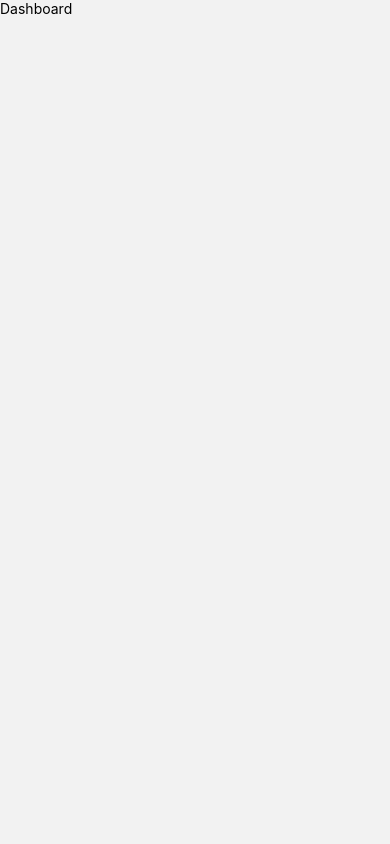
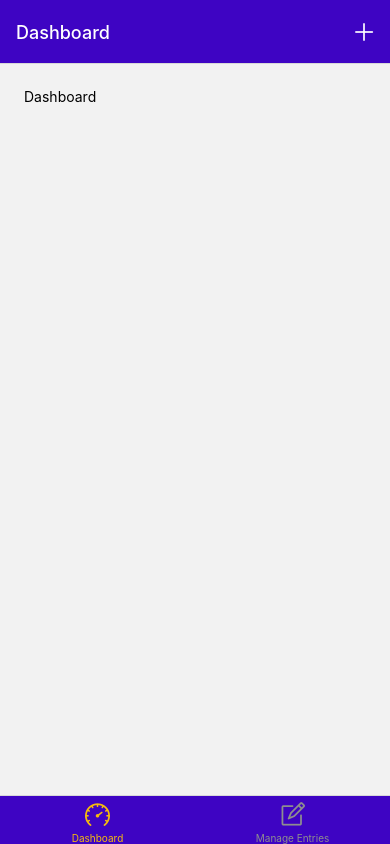
Before and after one commit to sadatakhtar/tracker-app, a React Native app: screen /DashboardScreen in a window 390 px wide. Built offline with nearby package versions, Linux system fonts and the light colour scheme.

Commit message:
Added navigation and styles some screens

```diff
--- a/App.js
+++ b/App.js
@@ -1,17 +1,19 @@
 import { StatusBar } from "expo-status-bar";
-import { StyleSheet, Text, View } from "react-native";
+import { StyleSheet } from "react-native";
 import { NavigationContainer } from "@react-navigation/native";
 import { createNativeStackNavigator } from "@react-navigation/native-stack";
 import { createBottomTabNavigator } from "@react-navigation/bottom-tabs";
+import { AntDesign } from "@expo/vector-icons";
 import Dashboard from "./screens/Dashboard";
 import RecentEntrties from "./screens/RecentEntrties";
 import ManageEntries from "./screens/ManageEntries";
 import { GlobalStyles } from "./constants/styles";
+import IconButton from "./components/UI/IconButton";
 
 const Stack = createNativeStackNavigator();
 const BottomTab = createBottomTabNavigator();
 
-function ScreensOverview() {
+function ScreensOverview({ navigation }) {
   return (
     <BottomTab.Navigator
       screenOptions={{
@@ -19,13 +21,24 @@ function ScreensOverview() {
         headerTintColor: "white",
         tabBarStyle: { backgroundColor: GlobalStyles.colors.primary500 },
         tabBarActiveTintColor: GlobalStyles.colors.accent500,
+        headerRight: ({ tintColor }) => (
+          <IconButton
+            icon="plus"
+            color={tintColor}
+            size={24}
+            onPress={() => navigation.navigate("ManageScreen")}
+          />
+        ),
       }}
     >
       <BottomTab.Screen
-        name="RecentScreen"
-        component={RecentEntrties}
+        name="DashboardScreen"
+        component={Dashboard}
         options={{
-          title: "Recent Entries",
+          title: "Dashboard",
+          tabBarIcon: ({ color, size }) => (
+            <AntDesign name="dashboard" color={color} size={size} />
+          ),
         }}
       />
       <BottomTab.Screen
@@ -33,6 +46,9 @@ function ScreensOverview() {
         component={ManageEntries}
         options={{
           title: "Manage Entries",
+          tabBarIcon: ({ color, size }) => (
+            <AntDesign name="form" color={color} size={size} />
+          ),
         }}
       />
     </BottomTab.Navigator>
@@ -46,12 +62,23 @@ export default function App() {
       <NavigationContainer>
         <Stack.Navigator
           initialRouteName="ScreensOverview"
-          screenOptions={{
-            headerShown: false,
-          }}
         >
-          <Stack.Screen name="DashboardScreen" component={Dashboard} />
-          <Stack.Screen name="ScreensOverview" component={ScreensOverview} />
+          <Stack.Screen
+            name="WelcomeScreen"
+            component={RecentEntrties}
+            options={{
+              title: "My Recent Entries",
+              headerStyle: { backgroundColor: GlobalStyles.colors.primary500 },
+              headerTintColor: "white",
+            }}
+          />
+          <Stack.Screen
+            name="ScreensOverview"
+            component={ScreensOverview}
+            options={{
+              headerShown: false,
+            }}
+          />
         </Stack.Navigator>
       </NavigationContainer>
     </>
--- /dev/null
+++ b/components/UI/IconButton.js
@@ -0,0 +1,30 @@
+import { StyleSheet, Text, View, Pressable } from "react-native";
+import { AntDesign } from "@expo/vector-icons";
+import React from "react";
+
+const IconButton = ({ icon, color, size, onPress }) => {
+  return (
+    <Pressable
+      onPress={onPress}
+      style={({ pressed }) => pressed && styles.pressed}
+    >
+      <View style={styles.container}>
+        <AntDesign name={icon} color={color} size={size} />
+      </View>
+    </Pressable>
+  );
+};
+
+export default IconButton;
+
+const styles = StyleSheet.create({
+  container: {
+    padding: 6,
+    borderRadius: 24,
+    marginHorizontal: 8,
+    marginVertical: 2,
+  },
+  pressed: {
+    opacity: 0.75,
+  },
+});
--- a/screens/Dashboard.js
+++ b/screens/Dashboard.js
@@ -3,7 +3,7 @@ import React from "react";
 
 const Dashboard = () => {
   return (
-    <View>
+    <View style={styles.container}>
       <Text>Dashboard</Text>
     </View>
   );
@@ -11,4 +11,8 @@ const Dashboard = () => {
 
 export default Dashboard;
 
-const styles = StyleSheet.create({});
+const styles = StyleSheet.create({
+  container: {
+    padding: 24,
+  },
+});
--- a/screens/ManageEntries.js
+++ b/screens/ManageEntries.js
@@ -3,7 +3,7 @@ import React from "react";
 
 const ManageEntries = () => {
   return (
-    <View>
+    <View style={styles.container}>
       <Text>ManageEntries</Text>
     </View>
   );
@@ -11,4 +11,8 @@ const ManageEntries = () => {
 
 export default ManageEntries;
 
-const styles = StyleSheet.create({});
+const styles = StyleSheet.create({
+  container: {
+    padding: 24,
+  },
+});
--- a/screens/RecentEntrties.js
+++ b/screens/RecentEntrties.js
@@ -3,7 +3,7 @@ import React from "react";
 
 const RecentEntrties = () => {
   return (
-    <View>
+    <View style={styles.container}>
       <Text>RecentEntrties</Text>
     </View>
   );
@@ -11,4 +11,8 @@ const RecentEntrties = () => {
 
 export default RecentEntrties;
 
-const styles = StyleSheet.create({});
+const styles = StyleSheet.create({
+    container: {
+        padding: 24
+    }
+});
```
